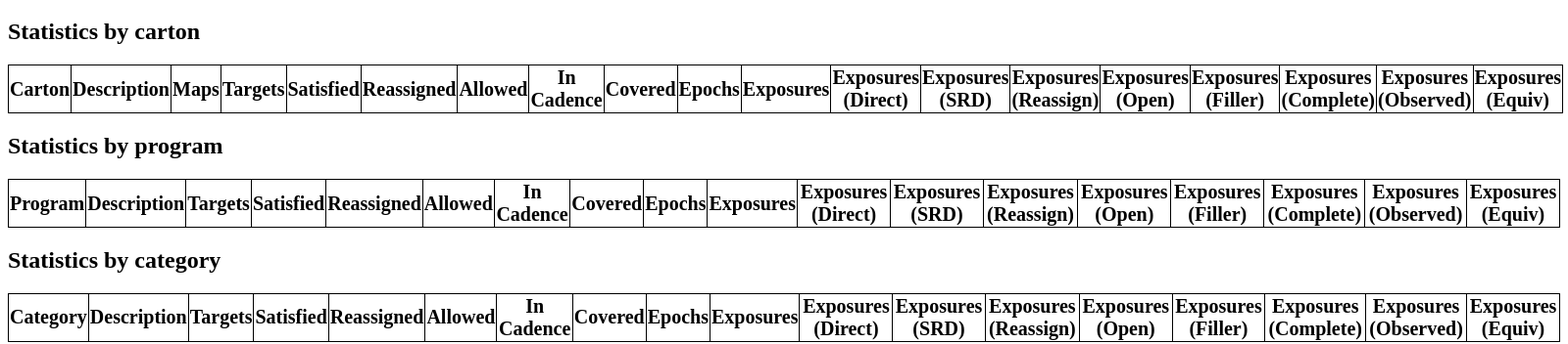
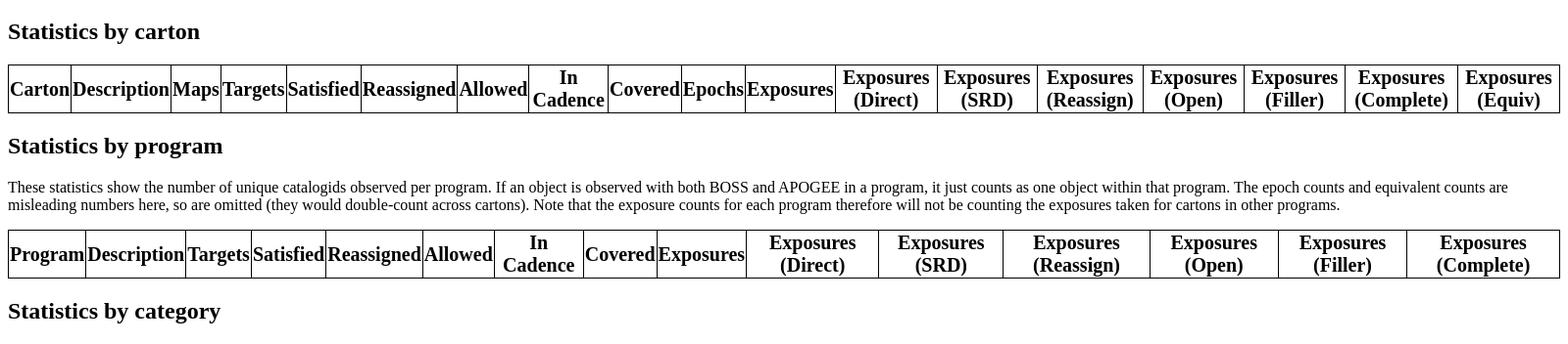
Before and after one commit to sdss/robostrategy, a Python web app: template python/robostrategy/templates/rs-final-stats-template.html in a window 1600 px wide. Shown: the part 930-1282 px from the top of the page at 98% size. Run offline with Jinja, Linux system fonts and the light colour scheme; the template is opened without the code that fills it, so the values that code supplies are empty.

Commit message:
changes to stats file

```diff
--- a/python/robostrategy/templates/rs-final-stats-template.html
+++ b/python/robostrategy/templates/rs-final-stats-template.html
@@ -56,7 +56,7 @@
 	</tbody>
 </table>
 
-<h2>Spare Fiber-Exposure Maps (Future Exposures Only)</h2>
+<h2>Spare Fiber-Exposure Maps</h2>
 
 <table style='border: 0px;' cellspacing=0px>
 	<tbody>
@@ -113,7 +113,6 @@
     <th><b>Exposures (Open)</b></th>
     <th><b>Exposures (Filler)</b></th>
     <th><b>Exposures (Complete)</b></th>
-    <th><b>Exposures (Observed)</b></th>
     <th><b>Exposures (Equiv)</b></th>
     </tr>
 </thead>
@@ -165,13 +164,20 @@
 <td align='right'>{{cartons[c].nexps_open}}</td>
 <td align='right'>{{cartons[c].nexps_filler}}</td>
 <td align='right'>{{cartons[c].nexps_complete}}</td>
-<td align='right'>{{cartons[c].nexps_other}}</td>
 <td align='right'>{{cartons[c].nexps_equiv}}</td>
 {% endfor %}
 </tbody>
 </table>
 
 <h2>Statistics by program</h2>
+
+<p>These statistics show the number of unique catalogids observed
+	per program. If an object is observed with both BOSS and APOGEE in
+	a program, it just counts as one object within that program.
+	The epoch counts and equivalent counts are misleading numbers here,
+	so are omitted (they would double-count across cartons). Note that
+  the exposure counts for each program therefore will not be counting
+	the exposures taken for cartons in other programs.</p>
 
 <table style="border: 1px solid black;" cellspacing=0px>
 <thead>
@@ -184,7 +190,6 @@
     <th><b>Allowed</b></th>
     <th><b>In Cadence</b></th>
     <th><b>Covered</b></th>
-    <th><b>Epochs</b></th>
     <th><b>Exposures </b></th>
     <th><b>Exposures (Direct)</b></th>
     <th><b>Exposures (SRD)</b></th>
@@ -192,8 +197,6 @@
     <th><b>Exposures (Open)</b></th>
     <th><b>Exposures (Filler)</b></th>
     <th><b>Exposures (Complete)</b></th>
-    <th><b>Exposures (Observed)</b></th>
-    <th><b>Exposures (Equiv)</b></th>
     </tr>
 </thead>
 <tbody>
@@ -208,7 +211,6 @@
 <td align='right'>{{programs[p].nallowed}}</td>
 <td align='right'>{{programs[p].nincadence}}</td>
 <td align='right'>{{programs[p].ncovered}}</td>
-<td align='right' style="color: blue;">{{programs[p].nepochs}}</td>
 <td align='right' style="color: blue;">{{programs[p].nexps}}</td>
 <td align='right'>{{programs[p].nexps_direct}}</td>
 <td align='right'>{{programs[p].nexps_srd}}</td>
@@ -216,8 +218,6 @@
 <td align='right'>{{programs[p].nexps_open}}</td>
 <td align='right'>{{programs[p].nexps_filler}}</td>
 <td align='right'>{{programs[p].nexps_complete}}</td>
-<td align='right'>{{programs[p].nexps_other}}</td>
-<td align='right'>{{programs[p].nexps_equiv}}</td>
 {% endfor %}
 </tbody>
 </table>
@@ -243,7 +243,6 @@
     <th><b>Exposures (Open)</b></th>
     <th><b>Exposures (Filler)</b></th>
     <th><b>Exposures (Complete)</b></th>
-    <th><b>Exposures (Observed)</b></th>
     <th><b>Exposures (Equiv)</b></th>
     </tr>
 </thead>
@@ -267,7 +266,6 @@
 <td align='right'>{{categorys[c].nexps_open}}</td>
 <td align='right'>{{categorys[c].nexps_filler}}</td>
 <td align='right'>{{categorys[c].nexps_complete}}</td>
-<td align='right'>{{categorys[c].nexps_other}}</td>
 <td align='right'>{{categorys[c].nexps_equiv}}</td>
 {% endfor %}
 </tbody>
@@ -300,7 +298,6 @@
 <td align='right'>{{fiberTypes[f].nexps_open_science}}</td>
 <td align='right'>{{fiberTypes[f].nexps_filler_science}}</td>
 <td align='right'>{{fiberTypes[f].nexps_complete_science}}</td>
-<td align='right'>{{fiberTypes[f].nexps_other_science}}</td>
 <td align='right'>{{fiberTypes[f].nexps_equiv_science}}</td>
 {% endfor %}
 </tbody>
```
